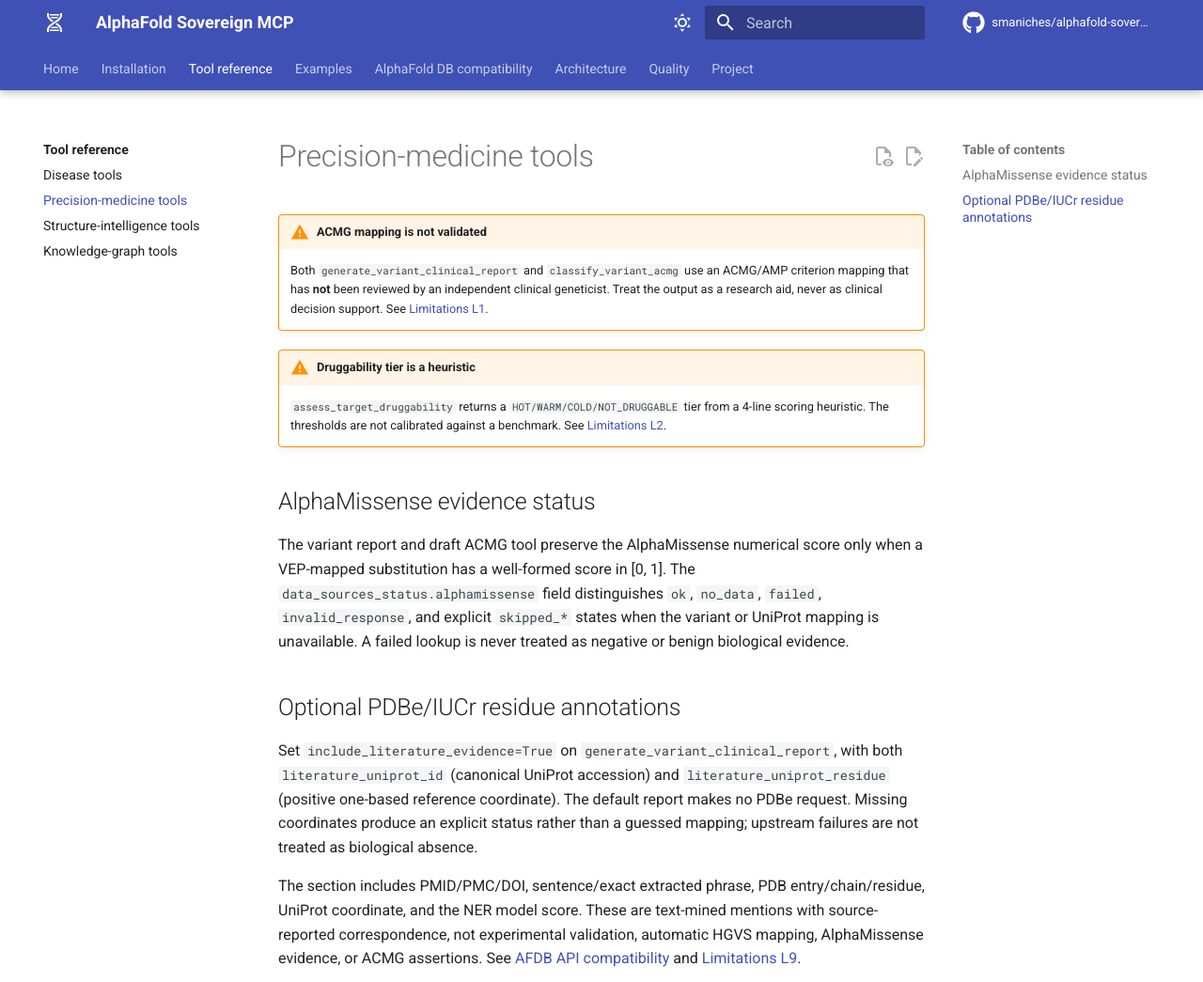
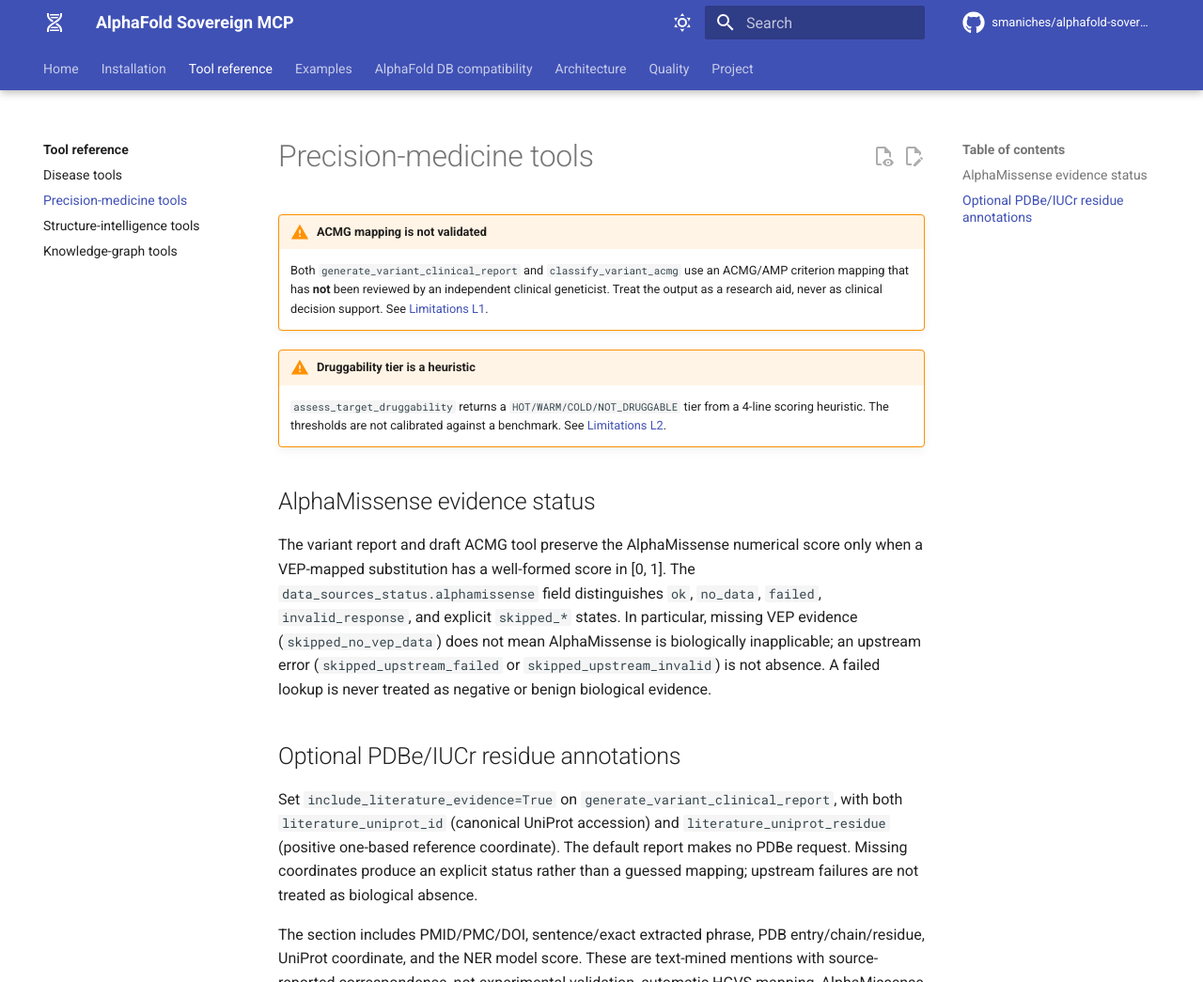
Before and after one commit to smaniches/alphafold-sovereign-mcp, an MkDocs documentation site: the page built from docs/tools/precision-medicine.md, in a window 1280 px wide and 1289 px high, cut to the strip 0-1045 px from the top of the window. Shown: the whole strip at 94% size. Built offline with MkDocs 1.6.1 and Material for MkDocs 9.7.7, drawn with Linux system fonts in a browser that asks for light colours; comment, search, counter and statistics services are not loaded.

Commit message:
fix(science): preserve VEP uncertainty in AlphaMissense status
Distinguish missing source data, malformed VEP output and incomplete protein
mapping from verified nonapplicability. Apply Ruff formatting from CI.

Signed-off-by: Santiago Maniches <santiago@topologica.ai>

```diff
--- a/docs/tools/precision-medicine.md
+++ b/docs/tools/precision-medicine.md
@@ -18,9 +18,11 @@
 The variant report and draft ACMG tool preserve the AlphaMissense numerical
 score only when a VEP-mapped substitution has a well-formed score in [0, 1].
 The `data_sources_status.alphamissense` field distinguishes `ok`,
-`no_data`, `failed`, `invalid_response`, and explicit `skipped_*` states
-when the variant or UniProt mapping is unavailable. A failed lookup is never
-treated as negative or benign biological evidence.
+`no_data`, `failed`, `invalid_response`, and explicit `skipped_*` states.
+In particular, missing VEP evidence (`skipped_no_vep_data`) does not mean
+AlphaMissense is biologically inapplicable; an upstream error
+(`skipped_upstream_failed` or `skipped_upstream_invalid`) is not absence.
+A failed lookup is never treated as negative or benign biological evidence.
 
 ## Optional PDBe/IUCr residue annotations
 
```
Also changed, not shown: 3 other files.
